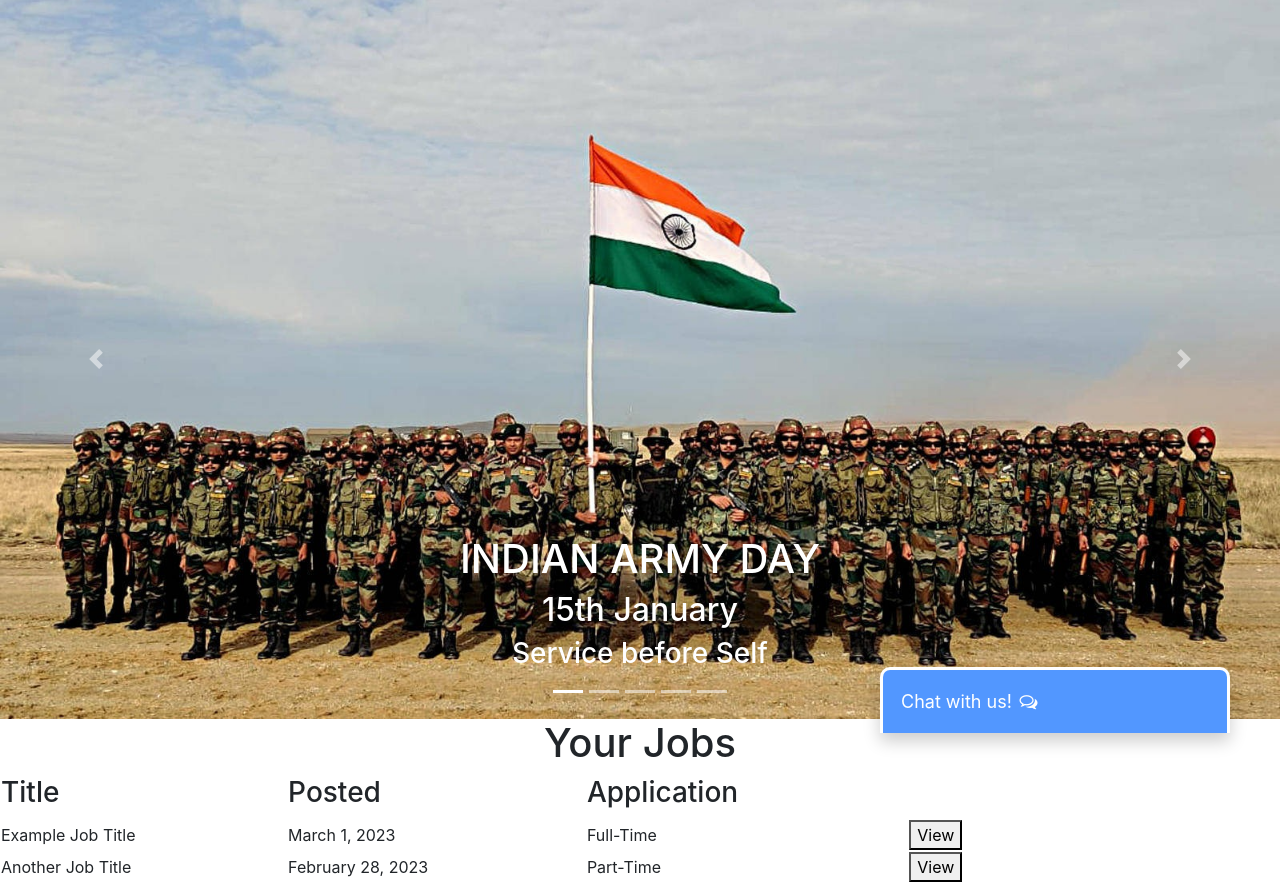
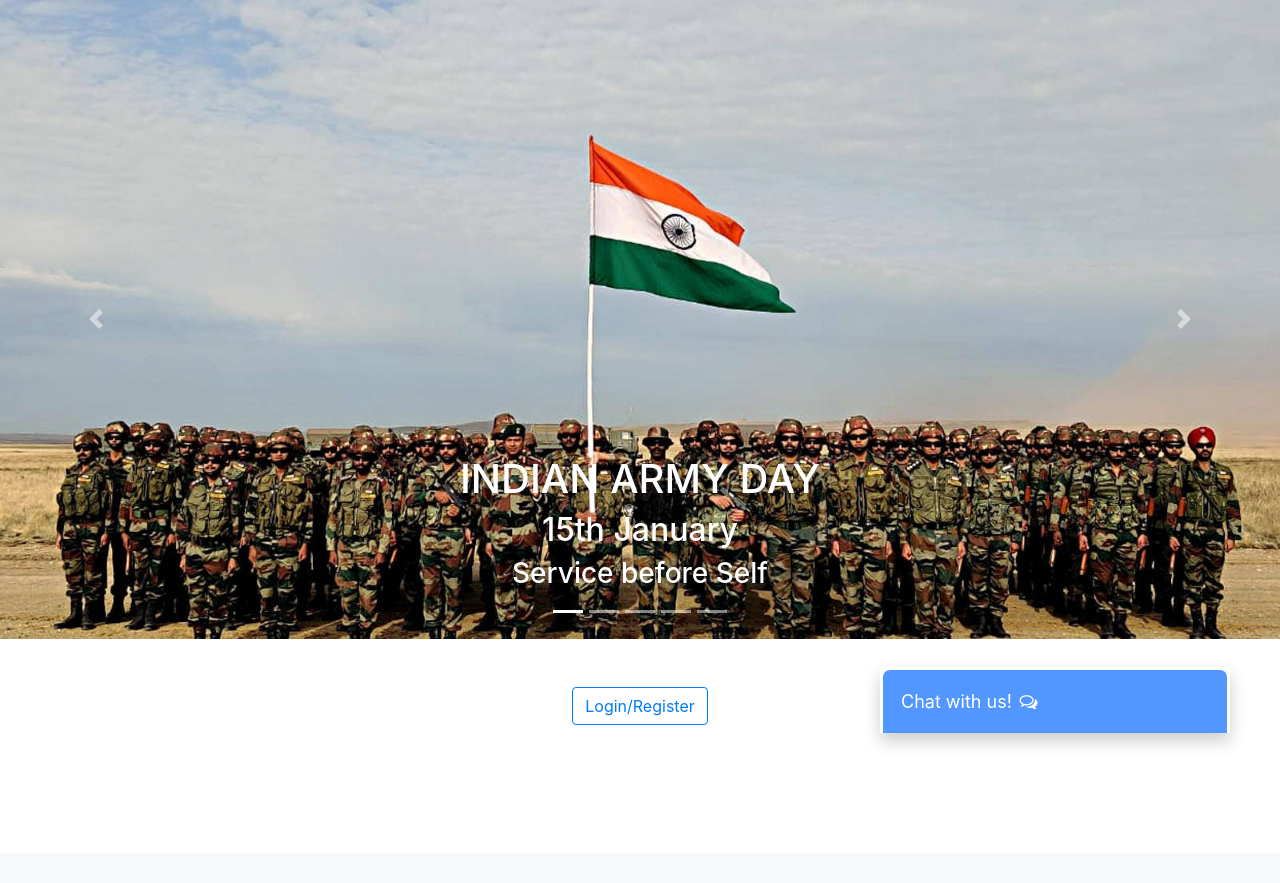
Before and after one commit to Taaran18/Project-SEVA, a Django app: page / in a window 1280 px wide. Shown: the part 67-950 px from the top of the page. After the commit the page ends 811 px from the top, so only its background shows below. Run offline with Django 3.2, Linux system fonts and the light colour scheme; some libraries are stand-ins or nearby versions.

Commit message:
HTML update

```diff
--- a/core/models.py
+++ b/core/models.py
@@ -72,8 +72,8 @@
     def __str__(self):
         return self.first_name
     def save(self, *args, **kwargs):
-        if not self.id:
-            self.username = self.email
+
+        self.username = self.email
         super(User, self).save(*args, **kwargs)
     def is_organisation(self):
         return self.user_type=="organisation"
--- a/core/views.py
+++ b/core/views.py
@@ -5,8 +5,11 @@
 from django.contrib import messages
 from django.contrib.auth import authenticate
 from .forms import *
+from .models import *
 def index(request):
-    return render(request, 'index.html')
+    jobs = Job.objects.all()
+    context = {'jobs':jobs}
+    return render(request, 'index.html',context)
 
 def about(request):
     return render(request, 'about.html')
--- a/templates/base.html
+++ b/templates/base.html
@@ -42,7 +42,11 @@
 
     </ul>
     <form class="form-inline my-2 my-lg-0">
-      <button class="btn btn-outline-success my-2 my-sm-0" type="submit"><a href="/register">Login/Register</a></button>
+      {% if request.user.is_authenticated %}
+        Welcome {{request.user.first_name}}
+      {% else %}
+      <button class="btn btn-outline-success " type="submit"><a href="/register">Login/Register</a></button>
+      {% endif %}
     </form>
   </div>
 </nav>
--- a/templates/index.html
+++ b/templates/index.html
@@ -1,7 +1,20 @@
 {% extends 'base.html' %}
 
 {% block title %}Home{% endblock title %}
-
+{% block css %}
+<style>
+  body{
+    padding-bottom: 5em;
+  }
+.jobs-posted, table{
+  margin-bottom: 5em;
+  margin:auto;
+}
+.carousel-item{
+  max-height: 80vh;
+}
+</style>
+{% endblock css %}
 {% block body %}
 <div class="container-fluid px-0">
     <div id="carouselExampleCaptions" class="carousel slide" data-ride="carousel">
@@ -42,7 +55,7 @@
         </div>
 
         <div class="carousel-item">
-          <img src="/static/logo/navy.jpeg" class="d-block w-100" alt="...">
+          <img src="/static/logo/coast-guard.jpg" class="d-block w-100" alt="...">
         <div class="carousel-caption d-none d-md-block">
         <h1>INDIAN COAST GUARD DAY</h1>
         <h2>4th December</h2>
@@ -62,105 +75,39 @@
     </div>
 </div>
 
-<!--
+{% if request.user.is_normal %}
 <div class="container my-3">
   <h1 class="my-4 text-center">Select opportunity which suits you</h1>
 
   <div class="row">
+
+    {% for job in jobs %}
       <div class="col-md-4">
         <div class="card mb-4 shadow-sm">
-        <img src="https://source.unsplash.com/1200x900/?job" class="d-block w-100" alt="...">
+          <img src="https://source.unsplash.com/1200x900/?job,deffense" class="d-block w-100" alt="...">
 
           <div class="card-body">
-              <p class="card-text"><strong>Title:</strong>Job 0<br /><strong>Description:</strong>Job Description<br /><strong>Salary:</strong>4K-8K</p>
+            <p class="card-text"><strong>Title:</strong>{{job.title}}<br /><strong>Description:</strong>{{job.description}}<br /><strong>Salary:</strong>{{job.salary}}</p>
             <div class="d-flex justify-content-between align-items-center">
               <div class="btn-group">
                 <button type="button" class="btn btn-sm btn-outline-secondary">View</button>
               </div>
-                <small class="text-muted">9 mins</small>
+              <small class="text-muted"></small>
             </div>
           </div>
         </div>
       </div>
-        <div class="col-md-4">
-          <div class="card mb-4 shadow-sm">
-            <img src="https://source.unsplash.com/1200x900/?girl,water" class="d-block w-100" alt="...">
-            <div class="card-body">
-              <p class="card-text">This is a wider card with supporting text below as a natural lead-in to additional content. This content is a little bit longer.</p>
-              <div class="d-flex justify-content-between align-items-center">
-                <div class="btn-group">
-                  <button type="button" class="btn btn-sm btn-outline-secondary">View</button>
-                  <button type="button" class="btn btn-sm btn-outline-secondary">Edit</button>
-                </div>
-                <small class="text-muted">9 mins</small>
-              </div>
-            </div>
-          </div>
-        </div>
-        <div class="col-md-4">
-          <div class="card mb-4 shadow-sm">
-            <img src="https://source.unsplash.com/1200x900/?job,men" class="d-block w-100" alt="...">
-            <div class="card-body">
-              <p class="card-text"><strong>Title:</strong>Job 1<br /><strong>Description:</strong>Job Description<br /><strong>Salary:</strong>4K-8K</p>
-              <div class="d-flex justify-content-between align-items-center">
-                <div class="btn-group">
-                  <button type="button" class="btn btn-sm btn-outline-secondary">View</button>
-                </div>
-                <small class="text-muted">9 mins</small>
-              </div>
-            </div>
-          </div>
-        </div>
-        <div class="col-md-4">
-          <div class="card mb-4 shadow-sm">
-            <img src="https://source.unsplash.com/1200x900/?girl,water" class="d-block w-100" alt="...">
-            <div class="card-body">
-              <p class="card-text">This is a wider card with supporting text below as a natural lead-in to additional content. This content is a little bit longer.</p>
-              <div class="d-flex justify-content-between align-items-center">
-                <div class="btn-group">
-                  <button type="button" class="btn btn-sm btn-outline-secondary">View</button>
-                  <button type="button" class="btn btn-sm btn-outline-secondary">Edit</button>
-                </div>
-                <small class="text-muted">9 mins</small>
-              </div>
-            </div>
-          </div>
-        </div>
-        <div class="col-md-4">
-          <div class="card mb-4 shadow-sm">
-            <img src="https://source.unsplash.com/1200x900/?job,men" class="d-block w-100" alt="...">
-            <div class="card-body">
-              <p class="card-text"><strong>Title:</strong>Job 1<br /><strong>Description:</strong>Job Description<br /><strong>Salary:</strong>4K-8K</p>
-              <div class="d-flex justify-content-between align-items-center">
-                <div class="btn-group">
-                  <button type="button" class="btn btn-sm btn-outline-secondary">View</button>
-                </div>
-                <small class="text-muted">9 mins</small>
-              </div>
-            </div>
-          </div>
-        </div>
-        <div class="col-md-4">
-          <div class="card mb-4 shadow-sm">
-            <img src="https://source.unsplash.com/1200x900/?job,army" class="d-block w-100" alt="...">
-            <div class="card-body">
-              <p class="card-text"><strong>Title:</strong>Job 2<br /><strong>Description:</strong>Job Description<br /><strong>Salary:</strong>4K-8K</p>
-              <div class="d-flex justify-content-between align-items-center">
-                <div class="btn-group">
-                  <button type="button" class="btn btn-sm btn-outline-secondary">View</button>
-                </div>
-              </div>
-            </div>
-          </div>
-        </div>
+    {% endfor %}
+
   </div>
 </div>
 
-  </div>
 
--->
-<h1 align='center'>Your Jobs</h1>
-<table style="border-collapse: collapse; width: 80%; table-align='center">
+
+
+{% elif request.user.is_organisation %}
+<h1 align='center'>Your Posted Jobs</h1>
+<table style="border-collapse: collapse; width: 80%; table-align='center" class="jobs-posted">
   <thead>
     <tr>
       <th><h3>Title</th>
@@ -170,21 +117,22 @@
     </tr>
   </thead>
   <tbody>
+    {% for job in jobs %}
       <tr>
-      <td>Example Job Title</td>
-      <td>March 1, 2023</td>
-      <td>Full-Time</td>
-      <td><button>View</button></td>
+        <td>{{job.title}}</td>
+        <td>{{job.posted_on}}</td>
+        <td>{{job.type}}</td>
+        {% comment %} <td><button>View</button></td> {% endcomment %}
       </tr>
-    <tr>
-      <td>Another Job Title</td>
-      <td>February 28, 2023</td>
-      <td>Part-Time</td>
-      <td><button>View</button></td>
-    </tr>
-    <!-- Add more rows as needed -->
+    {% endfor %}
+
   </tbody>
 </table>
+{% else %}
+<center><a href="/register" ><button class="btn btn-outline-primary" type="submit" style="margin-top: 3em;margin-bottom:3em;">Login/Register</button></a></center>
+{% endif %}
+
+
 
 
 {% endblock body %}
```
Also changed, not shown: db.sqlite3, static/logo/coast-guard.jpg (added). Lines whose indentation alone changed are shown as unchanged.
